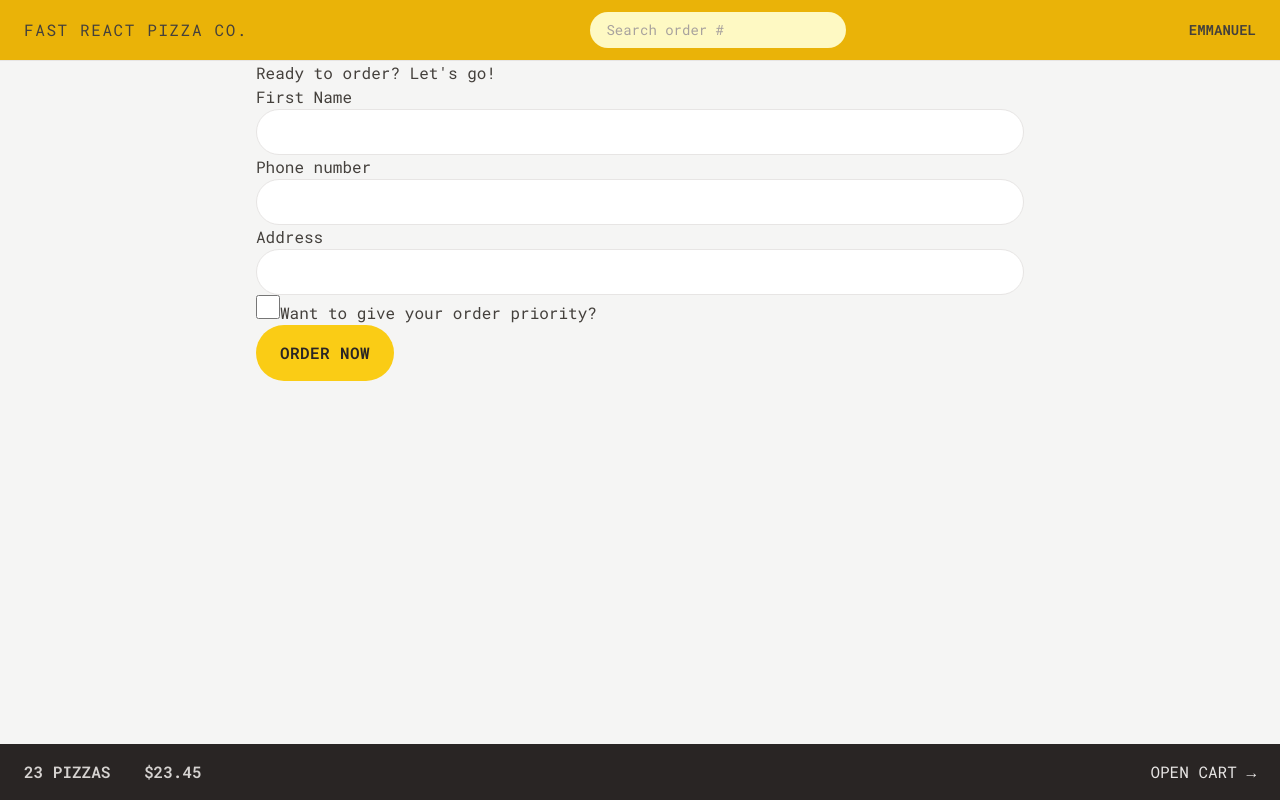
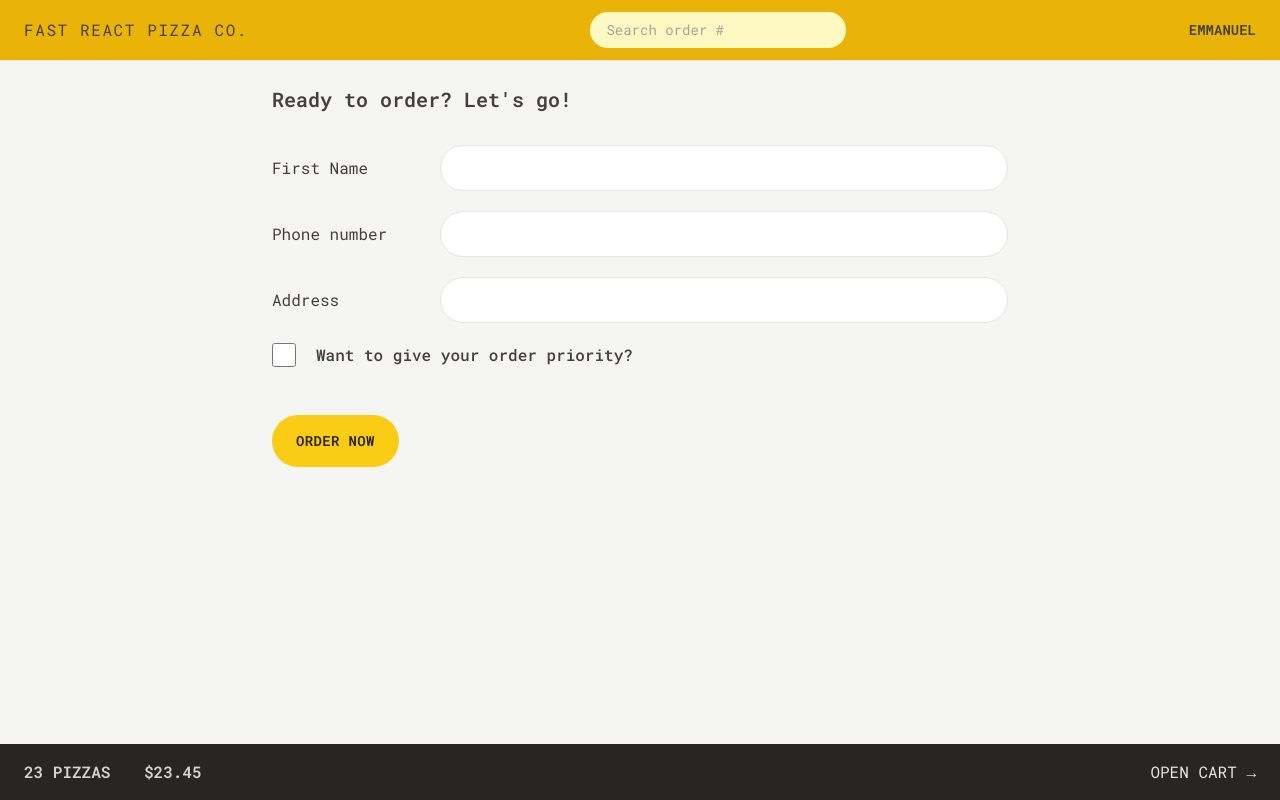
Before and after one commit to EmmanuelC1/fast-react-pizza, a React (Vite) app: page /order/new in a window 1280 px wide. Built offline with nearby package versions, Linux system fonts and the light colour scheme.

Commit message:
styles: adds styling for order form, changed app title and favicon

```diff
--- a/src/features/order/CreateOrder.jsx
+++ b/src/features/order/CreateOrder.jsx
@@ -44,33 +44,44 @@
   const cart = fakeCart;
 
   return (
-    <div>
-      <h2>Ready to order? Let&apos;s go!</h2>
+    <div className="px-4 py-6">
+      <h2 className="mb-8 text-xl font-semibold">
+        Ready to order? Let&apos;s go!
+      </h2>
 
       {/* Form is a React Router form component */}
       {/* <Form method='POST' action='/order/new'> */}
       <Form method="POST">
-        <div>
-          <label>First Name</label>
-          <input type="text" name="customer" required className="input" />
+        <div className="mb-5 flex flex-col gap-2 sm:flex-row sm:items-center">
+          <label className="sm:basis-40">First Name</label>
+          <input type="text" name="customer" required className="input grow" />
         </div>
 
-        <div>
-          <label>Phone number</label>
-          <div>
-            <input type="tel" name="phone" required className="input" />
-          </div>
-          {formErrors?.phone && <p>{formErrors.phone}</p>}
-        </div>
-
-        <div>
-          <label>Address</label>
-          <div>
-            <input type="text" name="address" required className="input" />
+        <div className="mb-5 flex flex-col gap-2 sm:flex-row sm:items-center">
+          <label className="sm:basis-40">Phone number</label>
+          <div className="grow">
+            <input type="tel" name="phone" required className="input w-full" />
+            {formErrors?.phone && (
+              <p className="mt-2 rounded-md bg-red-100 p-2 text-xs text-red-600">
+                {formErrors.phone}
+              </p>
+            )}
           </div>
         </div>
 
-        <div>
+        <div className="mb-5 flex flex-col gap-2 sm:flex-row sm:items-center">
+          <label className="sm:basis-40">Address</label>
+          <div className="grow">
+            <input
+              type="text"
+              name="address"
+              required
+              className="input w-full"
+            />
+          </div>
+        </div>
+
+        <div className="mb-12 flex items-center gap-5">
           <input
             type="checkbox"
             name="priority"
@@ -79,7 +90,9 @@
             // value={withPriority}
             // onChange={(e) => setWithPriority(e.target.checked)}
           />
-          <label htmlFor="priority">Want to give your order priority?</label>
+          <label htmlFor="priority" className="font-medium">
+            Want to give your order priority?
+          </label>
         </div>
 
         <div>
--- a/src/index.css
+++ b/src/index.css
@@ -4,7 +4,7 @@
 
 @layer components {
   .input {
-    @apply w-full rounded-full border border-stone-200 px-4 py-2 text-sm transition-all duration-300 placeholder:text-stone-400 focus:outline-none focus:ring focus:ring-yellow-400 md:px-6 md:py-3
+    @apply rounded-full border border-stone-200 px-4 py-2 text-sm transition-all duration-300 placeholder:text-stone-400 focus:outline-none focus:ring focus:ring-yellow-400 md:px-6 md:py-3
   }
 
   /* https://dev.to/afif/i-made-100-css-loaders-for-your-next-project-4eje */
--- a/src/ui/Button.jsx
+++ b/src/ui/Button.jsx
@@ -2,13 +2,13 @@
 
 function Button({ children, disabled, to, type }) {
   const base =
-    'inline-block rounded-full bg-yellow-400 font-semibold uppercase tracking-wide text-stone-800 transition-colors duration-300 hover:bg-yellow-300 focus:bg-yellow-300 focus:outline-none focus:ring focus:ring-yellow-300 focus:ring-offset-2 disabled:cursor-not-allowed';
+    'inline-block text-sm rounded-full bg-yellow-400 font-semibold uppercase tracking-wide text-stone-800 transition-colors duration-300 hover:bg-yellow-300 focus:bg-yellow-300 focus:outline-none focus:ring focus:ring-yellow-300 focus:ring-offset-2 disabled:cursor-not-allowed';
 
   const styles = {
     primary: base + ' px-4 py-3 md:px-6 md:py-4',
     small: base + ' px-4 py-2 md:px-5 md:py-2.5 text-xs',
     secondary:
-      'inline-block rounded-full border-2 border-stone-300 font-semibold uppercase tracking-wide text-stone-500 transition-colors duration-300 hover:bg-stone-300 hover:text-stone-800 focus:bg-stone-300 focus:outline-none focus:ring focus:ring-stone-200 focus:ring-offset-2 focus:text-stone-800 disabled:cursor-not-allowed px-4 py-2.5 md:px-6 md:py-3.5',
+      'inline-block text-sm rounded-full border-2 border-stone-300 font-semibold uppercase tracking-wide text-stone-500 transition-colors duration-300 hover:bg-stone-300 hover:text-stone-800 focus:bg-stone-300 focus:outline-none focus:ring focus:ring-stone-200 focus:ring-offset-2 focus:text-stone-800 disabled:cursor-not-allowed px-4 py-2.5 md:px-6 md:py-3.5',
   };
 
   if (to) {
```
Also changed, not shown: index.html (+4 -2 lines).
